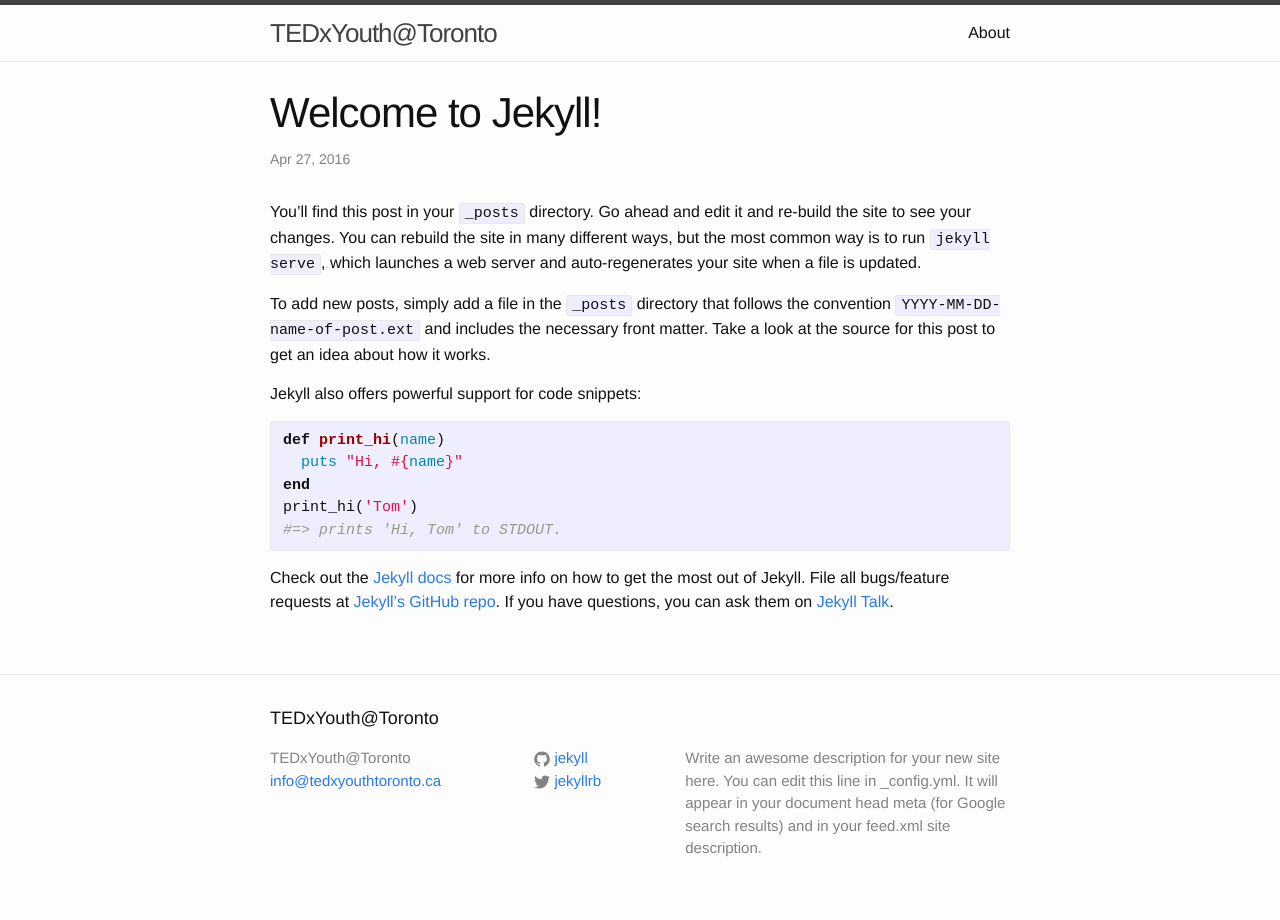
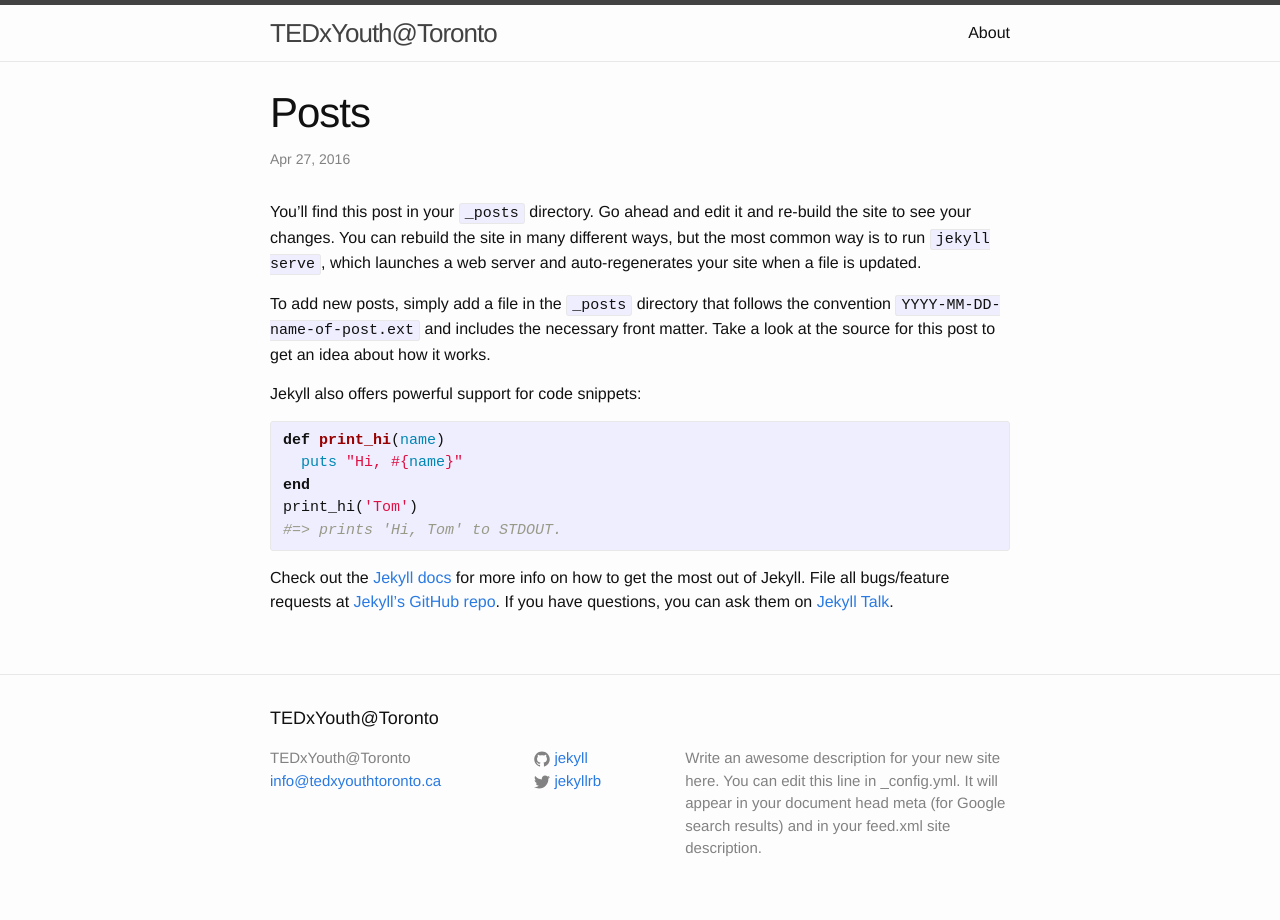
Before and after one commit to migueog/TedXYouth, a Jekyll site: the page built from _posts/2016-04-27-welcome-to-jekyll.markdown, in a window 1280 px wide. Built offline with Jekyll 4.4.1, drawn with Linux system fonts in a browser that asks for light colours.

Commit message:
Please fix

```diff
--- a/_posts/2016-04-27-welcome-to-jekyll.markdown
+++ b/_posts/2016-04-27-welcome-to-jekyll.markdown
@@ -1,7 +1,6 @@
 ---
 layout: post
-title:  "Welcome to Jekyll!"
-categories: jekyll update
+title: Posts
 ---
 
 You’ll find this post in your `_posts` directory. Go ahead and edit it and re-build the site to see your changes. You can rebuild the site in many different ways, but the most common way is to run `jekyll serve`, which launches a web server and auto-regenerates your site when a file is updated.
```
